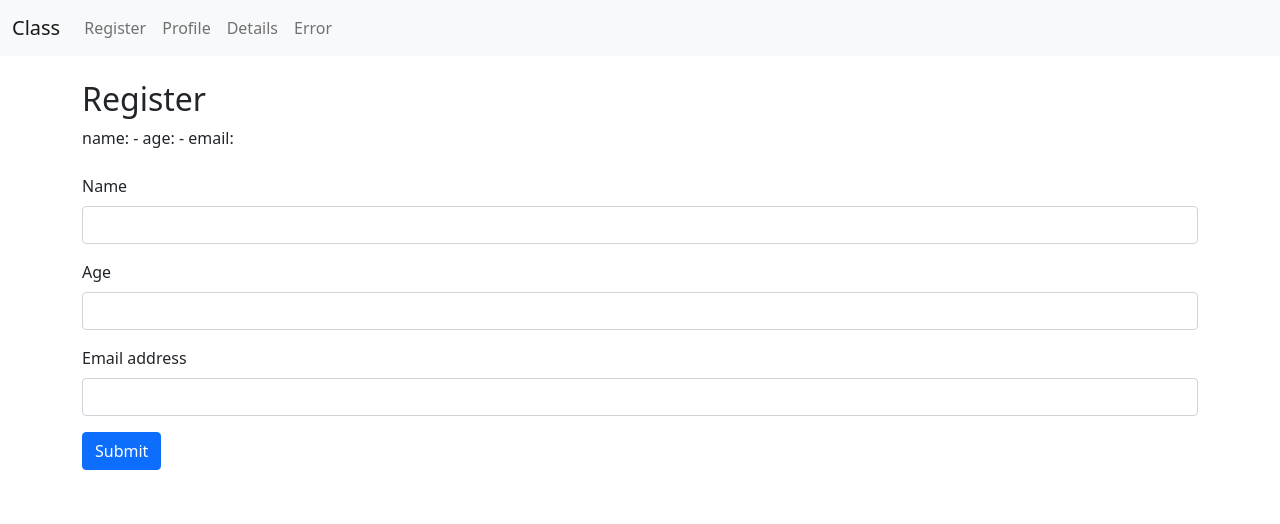
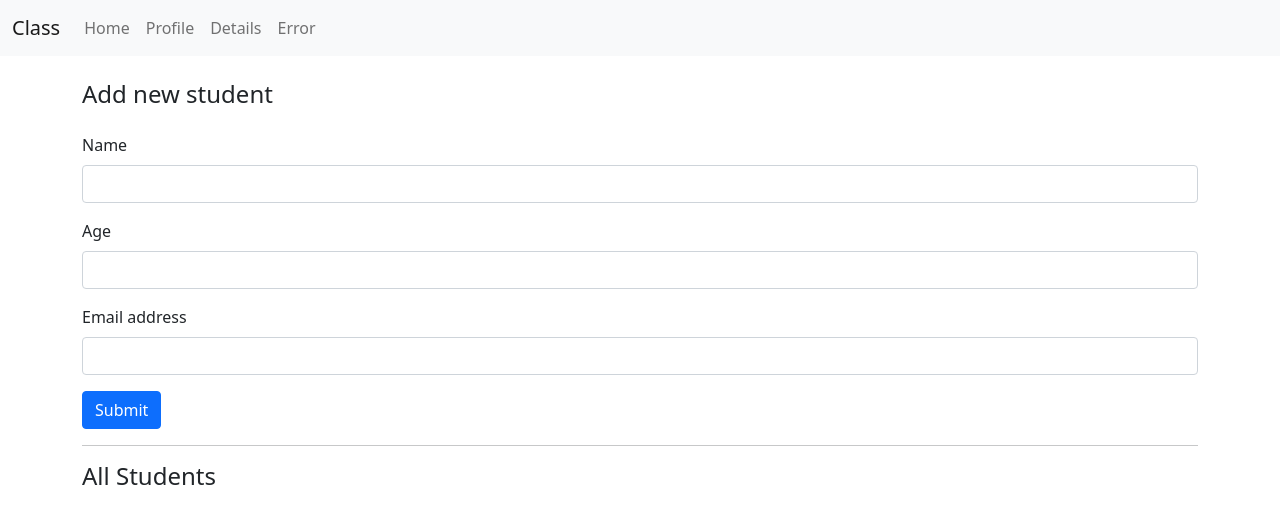
Before and after one commit to edriso/iti-labs, a React (Create React App) app: page / in a window 1280 px wide. Shown: the top 524 px of the page. Built offline with nearby package versions, Linux system fonts and the light colour scheme.

Commit message:
update homepage, make a component for register

```diff
--- a/src/App.js
+++ b/src/App.js
@@ -1,6 +1,6 @@
 import { BrowserRouter as Router, Routes, Route } from "react-router-dom";
 import Header from "./components/Header";
-import Register from "./pages/Register";
+import Home from "./pages/Home";
 import Profile from "./pages/Profile";
 import Details from "./pages/Details";
 import Error from "./pages/Error";
@@ -13,7 +13,7 @@ function App() {
 
         <main className="container mt-4">
           <Routes>
-            <Route path="/" exact element={<Register />} />
+            <Route path="/" exact element={<Home />} />
             <Route path="/profile" element={<Profile />} />
             <Route path="/details/:id" element={<Details />} />
             <Route path="*" element={<Error />} />
--- a/src/components/Header.js
+++ b/src/components/Header.js
@@ -24,7 +24,7 @@ function Header() {
             <ul className="navbar-nav me-auto mb-2 mb-lg-0">
               <li className="nav-item">
                 <Link to="/" className="nav-link">
-                  Register
+                  Home
                 </Link>
               </li>
               <li className="nav-item">
--- a/src/pages/Register.js
+++ b/src/components/StudentRegister.js
@@ -48,12 +48,7 @@ function Register() {
 
   return (
     <>
-      <h2>Register</h2>
-
-      <p>
-        name: {newStudent.name} - age: {newStudent.age}- email:{" "}
-        {newStudent.email}
-      </p>
+      <h4>Add new student</h4>
 
       <form className="mt-4">
         <div className="mb-3">
--- /dev/null
+++ b/src/pages/Home.js
@@ -0,0 +1,20 @@
+import StudentRegister from "../components/StudentRegister";
+import { useState } from "react";
+
+function Home() {
+  const [students, setStudents] = useState([]);
+
+  return (
+    <>
+      <StudentRegister />
+
+      <hr />
+
+      <div className="mt-3">
+        <h4>All Students</h4>
+      </div>
+    </>
+  );
+}
+
+export default Home;
```
